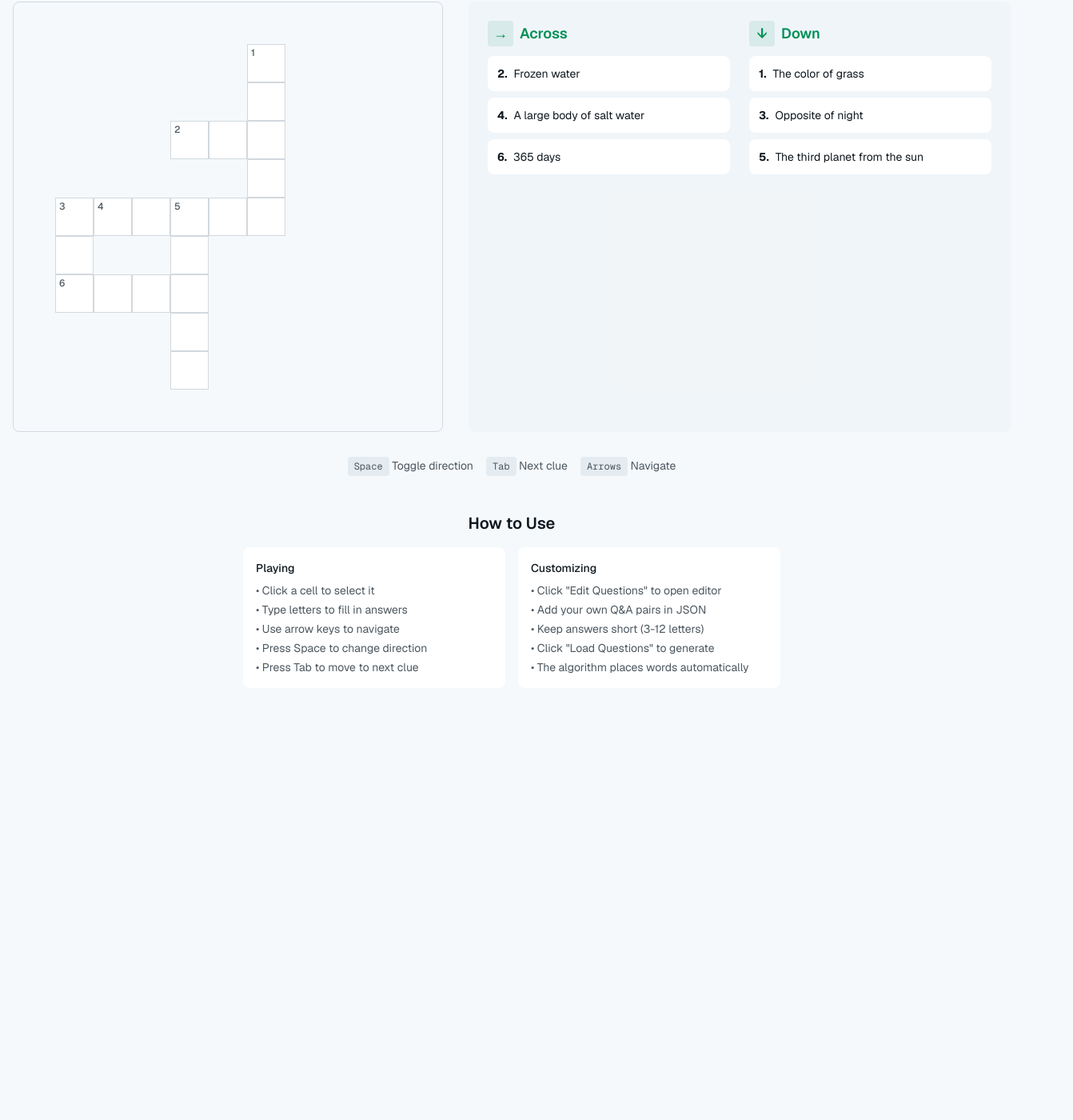
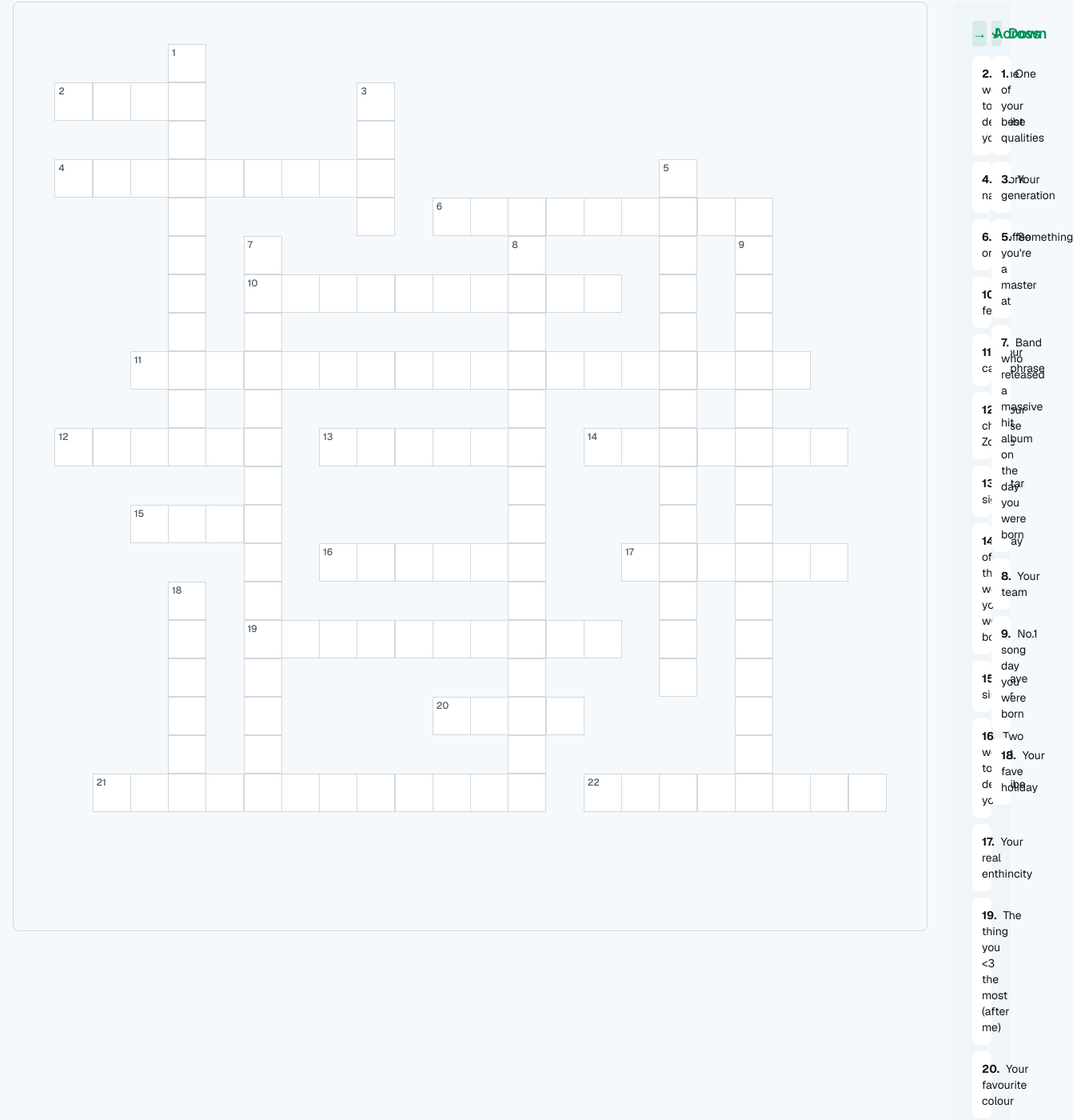
Before and after one commit to faye1011/v0-react-crossword-app, a Next.js app: page / in a window 1280 px wide. Shown: the part 274-1674 px from the top of the page at 80% size, 1342 px wide, since content can reach past the window. Before the commit the page ends 1166 px from the top, so only its background shows below. Built offline with nearby package versions, Linux system fonts and the light colour scheme.

Commit message:
added questions

```diff
--- /dev/null
+++ b/app/content/questions.js
@@ -0,0 +1,25 @@
+export const data =
+    [
+        { question: "The thing you <3 the most (after me)", answer: "BASKETBALL" },
+        { question: "Your team", answer: "SOUTHSIDESAINTS" },
+        { question: "Something you're a master at", answer: "DIGITALECONOMY" },
+        { question: "Fave singer", answer: "SADE" },
+        { question: "One word to describe you", answer: "CUTE" },
+        { question: "Two words to describe you", answer: "SOCUTE" },
+        { question: "One of your best qualities", answer: "DEDICATION" },
+        { question: "Star sign", answer: "TAURUS" },
+        { question: "Your catchphrase", answer: "YOUKNOWWHATIMSAYIN" },
+        { question: "Fave food", answer: "MASSAMAN" },
+        { question: "A fear", answer: "Allegators" },
+        { question: "Coffee order", answer: "FLATWHITE" },
+        { question: "Work name", answer: "MRSIMPSON" },
+        { question: "Your real enthincity", answer: "INDIAN" },
+        { question: "Cutest job you've had", answer: "BALLERBABIES" },
+        { question: "Band who released a massive hit album on the day you were born", answer: "BACKSTREETBOYS" },
+        { question: "Day of the week you were born", answer: "TUESDAY" },
+        { question: "Your favourite colour", answer: "PINK" },
+        { question: "Your chinese Zodiac", answer: "RABBIT" },
+        { question: "Your generation", answer: "GENZ" },
+        { question: "No.1 song day you were born", answer: "LIVINDAVIDALOCA" },
+        { question: "Your fave holiday", answer: "BRAZIL" },
+    ]
--- a/components/crossword-app.tsx
+++ b/components/crossword-app.tsx
@@ -5,18 +5,9 @@ import { generateCrossword } from "@/lib/crossword-generator";
 import { CrosswordGrid } from "./crossword-grid";
 import { Button } from "@/components/ui/button";
 import { Textarea } from "@/components/ui/textarea";
-
+import { data } from "../app/content/questions.js";
 // Sample crossword data - users can replace this
-const sampleData = [
-  { question: "The closest star to Earth", answer: "SUN" },
-  { question: "Frozen water", answer: "ICE" },
-  { question: "A large body of salt water", answer: "OCEAN" },
-  { question: "The third planet from the sun", answer: "EARTH" },
-  { question: "Opposite of night", answer: "DAY" },
-  { question: "A flying mammal", answer: "BAT" },
-  { question: "The color of grass", answer: "GREEN" },
-  { question: "365 days", answer: "YEAR" },
-];
+const sampleData = data
 
 export function CrosswordApp() {
   const [questionsAndAnswers, setQuestionsAndAnswers] = useState(sampleData);
```
